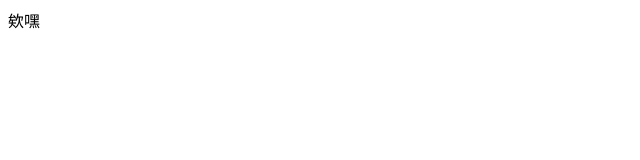
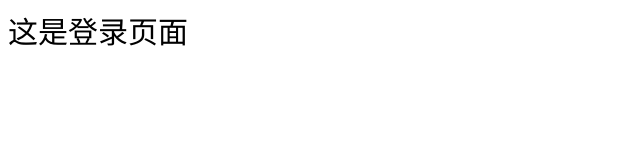
Before and after one commit to xiejl03/first, a plain HTML site: page index.html in a window 1280 px wide. Shown: the whole page, without its empty margins (0-640 px from the left). Drawn offline with Linux system fonts and the light colour scheme.

Commit message:
完成了登录页面

```diff
--- a/index.css
+++ b/index.css
@@ -0,0 +1,3 @@
+body {
+    font-size: 30px;
+}
--- a/index.html
+++ b/index.html
@@ -9,7 +9,7 @@
 </head>
 <body>
     <div>
-        欸嘿
+        这是登录页面
     </div>
     <script src="index.js"></script>
 </body>
```
